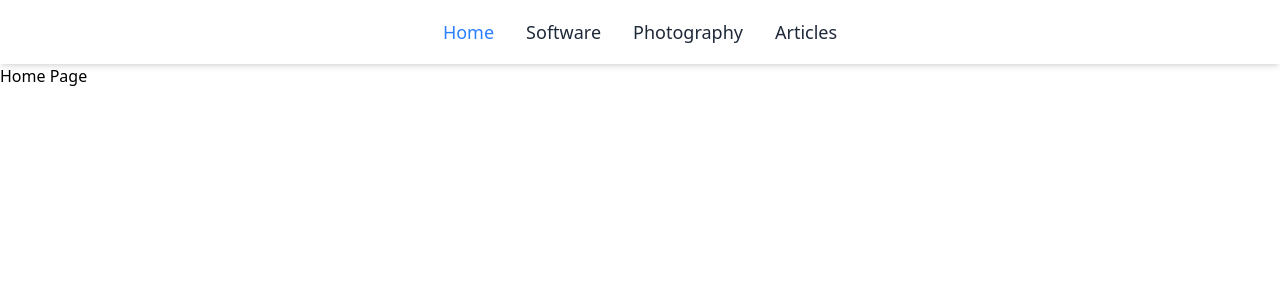
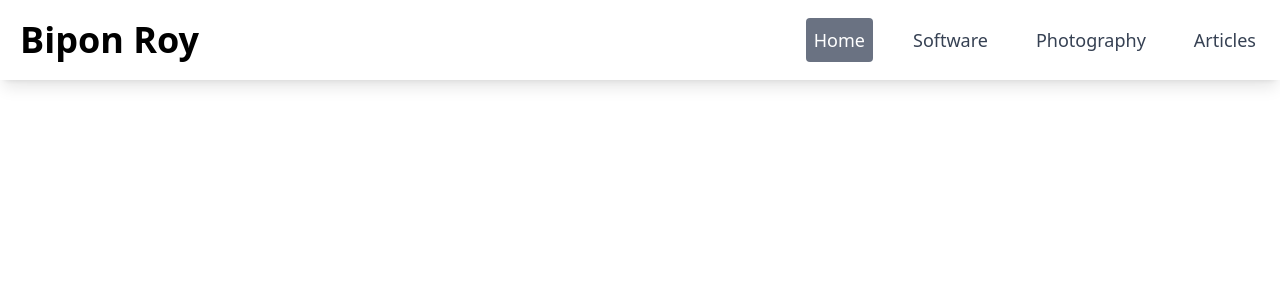
Before and after one commit to biponroy47/biponroy.com, a Vue app: page / in a window 1280 px wide. Shown: the top 300 px of the page. Built offline with nearby package versions, Linux system fonts and the light colour scheme.

Commit message:
navbar done

```diff
--- a/src/App.vue
+++ b/src/App.vue
@@ -1,35 +1,8 @@
+<script setup>
+import Navbar from "./components/Navbar.vue";
+</script>
+
 <template>
-  <nav class="fixed top-0 left-0 z-50 w-full bg-white shadow-md">
-    <div class="flex h-16 items-center justify-center gap-8">
-      <router-link to="/" class="nav-link" exact active-class="nav-link-active">
-        Home
-      </router-link>
-      <router-link
-        to="/Software"
-        class="nav-link"
-        active-class="nav-link-active"
-      >
-        Software
-      </router-link>
-      <router-link
-        to="/Photography"
-        class="nav-link"
-        active-class="nav-link-active"
-      >
-        Photography
-      </router-link>
-      <router-link
-        to="/Articles"
-        class="nav-link"
-        active-class="nav-link-active"
-      >
-        Articles
-      </router-link>
-    </div>
-  </nav>
-  <div class="pt-16">
-    <router-view />
-  </div>
+  <Navbar />
+  <router-view />
 </template>
-
-<style scoped></style>
--- /dev/null
+++ b/src/components/Navbar.vue
@@ -0,0 +1,85 @@
+<script setup>
+import { ref } from "vue";
+const menuOpen = ref(false);
+function closeMenu() {
+  menuOpen.value = false;
+}
+</script>
+
+<template>
+  <nav class="navbar">
+    <div class="nav-name">
+      <a>Bipon Roy</a>
+    </div>
+    <button
+      class="block p-4 focus:outline-none lg:hidden"
+      @click="menuOpen = !menuOpen"
+      aria-label="Toggle menu"
+    >
+      <svg
+        v-if="!menuOpen"
+        class="h-7 w-7"
+        fill="none"
+        stroke="currentColor"
+        viewBox="0 0 24 24"
+      >
+        <path
+          stroke-linecap="round"
+          stroke-linejoin="round"
+          stroke-width="2"
+          d="M4 6h16M4 12h16M4 18h16"
+        />
+      </svg>
+      <svg
+        v-else
+        class="h-7 w-7"
+        fill="none"
+        stroke="currentColor"
+        viewBox="0 0 24 24"
+      >
+        <path
+          stroke-linecap="round"
+          stroke-linejoin="round"
+          stroke-width="2"
+          d="M6 18L18 6M6 6l12 12"
+        />
+      </svg>
+    </button>
+    <!-- Nav links -->
+    <div :class="['nav-links', menuOpen ? 'open' : '']">
+      <router-link
+        to="/"
+        class="nav-link"
+        exact
+        active-class="nav-link-active"
+        @click="closeMenu"
+      >
+        Home
+      </router-link>
+      <router-link
+        to="/Software"
+        class="nav-link"
+        active-class="nav-link-active"
+        @click="closeMenu"
+      >
+        Software
+      </router-link>
+      <router-link
+        to="/Photography"
+        class="nav-link"
+        active-class="nav-link-active"
+        @click="closeMenu"
+      >
+        Photography
+      </router-link>
+      <router-link
+        to="/Articles"
+        class="nav-link"
+        active-class="nav-link-active"
+        @click="closeMenu"
+      >
+        Articles
+      </router-link>
+    </div>
+  </nav>
+</template>
--- a/src/style.css
+++ b/src/style.css
@@ -1,16 +1,32 @@
 @import "tailwindcss";
 
-:root {
-  font-synthesis: none;
-  text-rendering: optimizeLegibility;
-  -webkit-font-smoothing: antialiased;
-  -moz-osx-font-smoothing: grayscale;
+.navbar {
+  @apply fixed z-50 flex h-20 w-full items-center justify-between bg-white shadow-lg;
+}
+
+.nav-name {
+  @apply flex items-center justify-start pl-5;
+  @apply text-4xl;
+  @apply lg:text-4xl;
+  font-family: "Noto Sans", sans-serif;
+  font-optical-sizing: auto;
+  font-weight: 600;
+  font-style: normal;
+}
+
+.nav-links {
+  @apply absolute top-20 left-0 z-40 hidden w-full flex-col bg-white shadow-lg;
+  @apply lg:static lg:flex lg:w-auto lg:flex-row lg:items-center lg:bg-transparent lg:shadow-none;
+}
+
+.nav-links.open {
+  @apply flex;
 }
 
 .nav-link {
-  @apply text-lg text-gray-800 transition-transform duration-100 hover:font-medium hover:text-blue-500;
+  @apply mx-4 my-3 rounded-sm px-2 py-2 text-lg font-medium text-gray-700 transition duration-300 hover:bg-gray-500 hover:text-white;
 }
 
 .nav-link-active {
-  @apply font-medium text-blue-500;
+  @apply bg-gray-500 text-white;
 }
```
